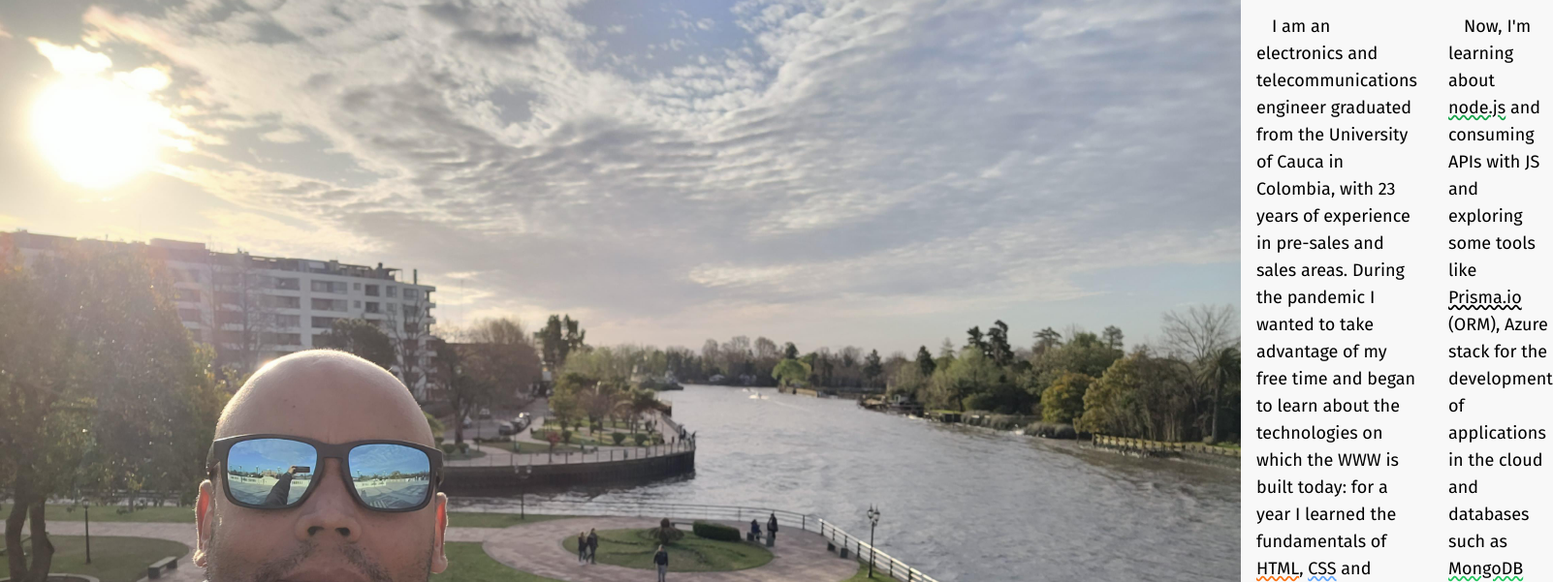
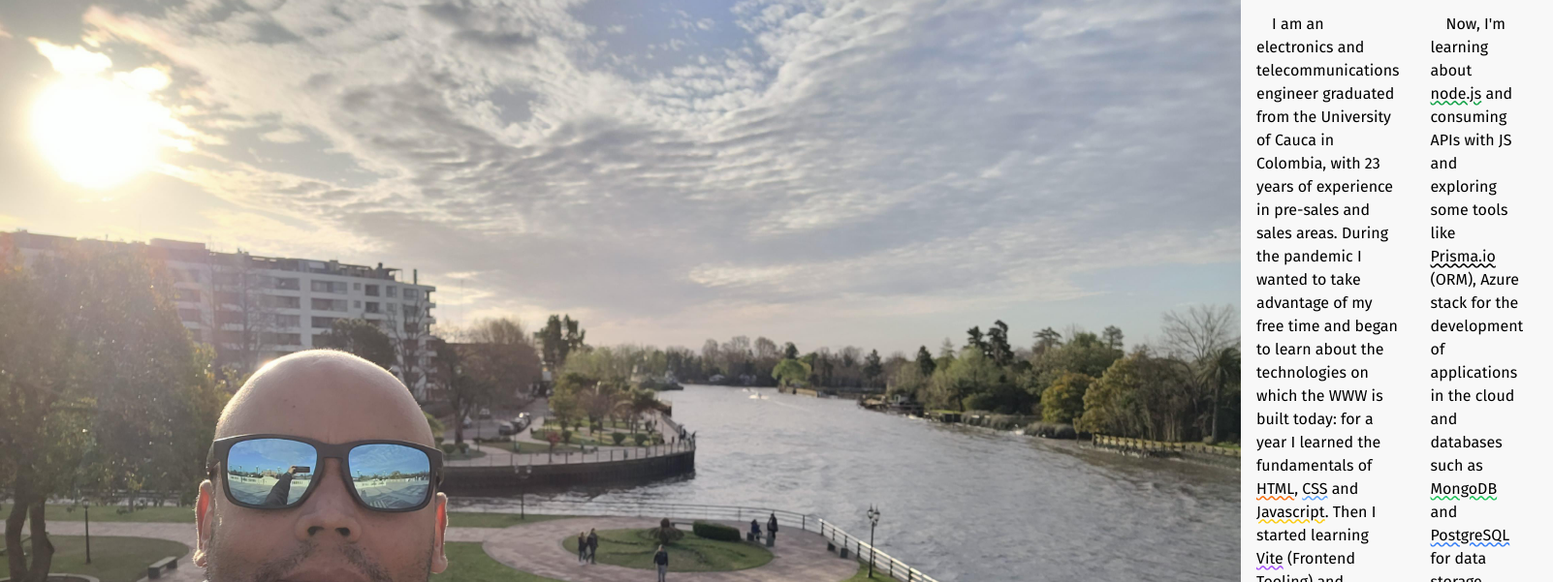
Before and after one commit to gusanchefullstack/gusanchefullstackdev-landing, a website built with Vite: page index.html in a window 1280 px wide. Shown: the part 131-732 px from the top of the page at 97% size, 1602 px wide, since content can reach past the window. Built offline with nearby package versions, Linux system fonts and the light colour scheme.

Commit message:
Fix fonts

```diff
--- a/index.html
+++ b/index.html
@@ -64,7 +64,7 @@
             src="gusanche_picture.jpg"
             alt="Gustavo Sanchez"
           />
-          <p class="mx-4 my-4 indent-4 lg:basis-1/3 lg:text-lg">
+          <p class="mx-4 my-4 indent-4 lg:basis-1/3">
             I am an electronics and telecommunications engineer graduated from
             the University of Cauca in Colombia, with 23 years of experience in
             pre-sales and sales areas. During the pandemic I wanted to take
@@ -73,7 +73,7 @@
             fundamentals of <span class="underline decoration-orange-500 decoration-wavy">HTML</span>, <span class="underline decoration-blue-400 decoration-wavy">CSS</span> and <span class="underline decoration-yellow-400 decoration-wavy">Javascript</span>. Then I started learning
             <span class="underline decoration-purple-500 decoration-wavy">Vite</span> (Frontend Tooling) and <span class="underline decoration-cyan-300 decoration-wavy">TailwindCSS</span>. <br />
           </p>
-          <p class="mx-4 mb-4 indent-4 lg:basis-1/3 lg:my-4 lg:text-lg">Now, I'm learning about <span class="underline decoration-green-600 decoration-wavy">node.js</span> and consuming APIs with JS and
+          <p class="mx-4 mb-4 indent-4 lg:basis-1/3 lg:my-4">Now, I'm learning about <span class="underline decoration-green-600 decoration-wavy">node.js</span> and consuming APIs with JS and
             exploring some tools like <span class="underline decoration-black decoration-wavy">Prisma.io</span> (ORM), <span>Azure</span> stack for the
             development of applications in the cloud and databases such as
             <span class="underline decoration-green-500 decoration-wavy">MongoDB</span> and <span class="underline decoration-blue-500 decoration-wavy">PostgreSQL</span> for data storage required in the development
```
